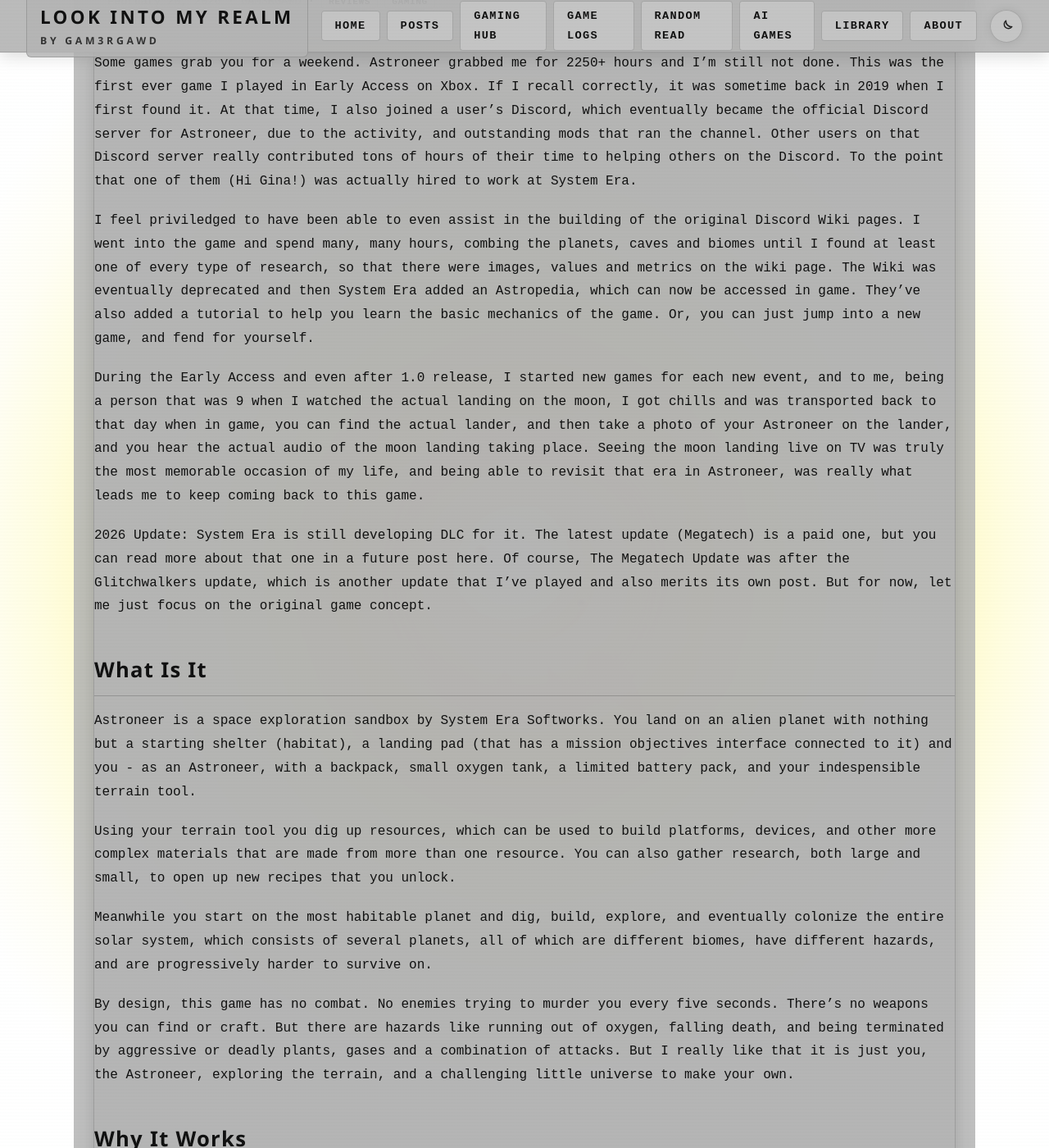
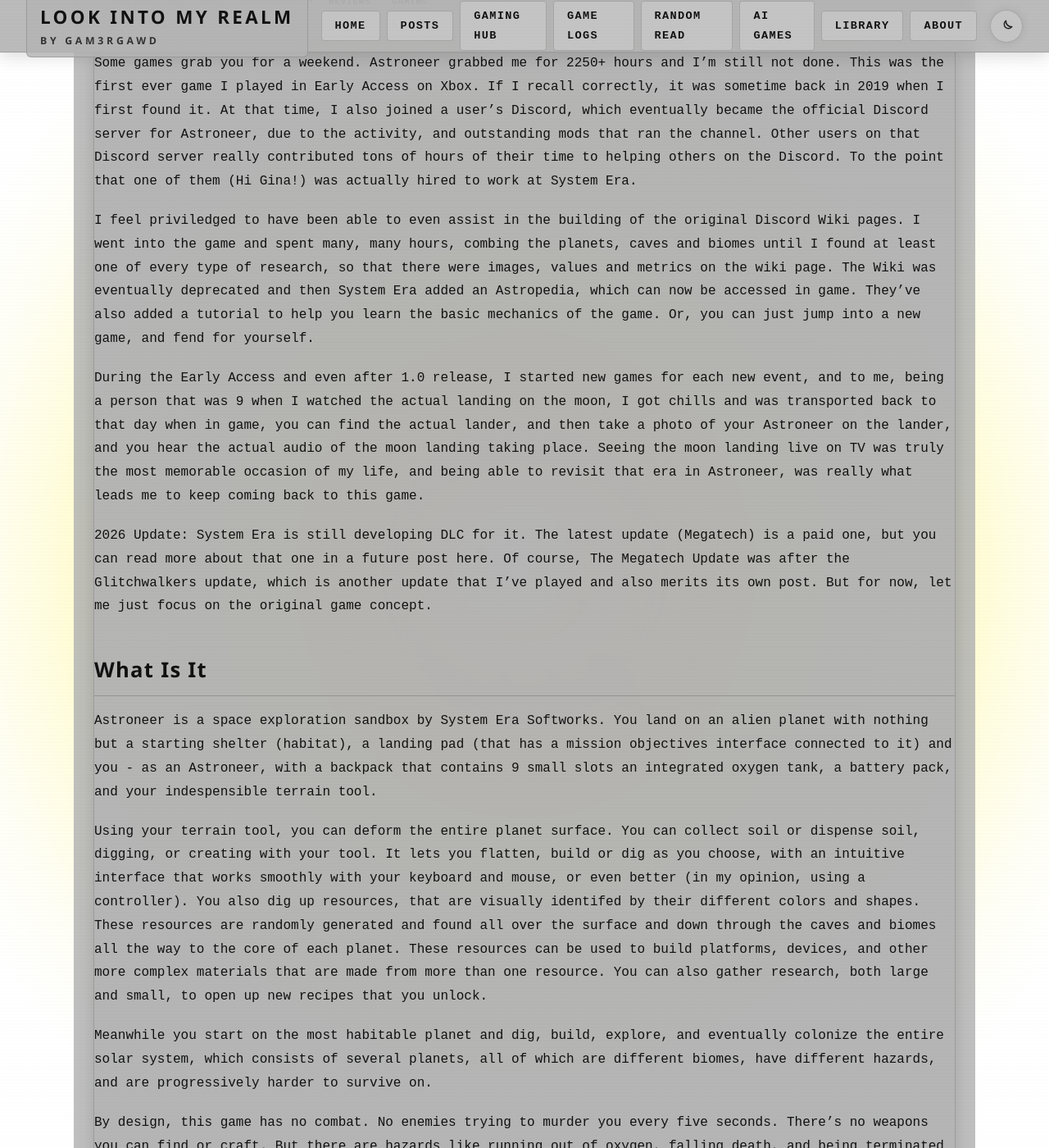
Before and after one commit to vitalnexus/blog, a Jekyll site: the page built from _posts/2026-02-20-astroneer-review.md, in a window 1280 px wide and 1400 px high, scrolled down 267 px. Shown: the whole window at 82% size. Built offline with Jekyll 4.4.1, drawn with Linux system fonts in a browser that asks for light colours.

Commit message:
fix: correct grammar and enhance descriptions in Astroneer review for clarity

```diff
--- a/_posts/2026-02-20-astroneer-review.md
+++ b/_posts/2026-02-20-astroneer-review.md
@@ -9,7 +9,7 @@ author: GAM3RGAWD
 
 Some games grab you for a weekend. Astroneer grabbed me for 2250+ hours and I'm still not done. This was the first ever game I played in Early Access on Xbox. If I recall correctly, it was sometime back in 2019 when I first found it. At that time, I also joined a user's Discord, which eventually became the official Discord server for Astroneer, due to the activity, and outstanding mods that ran the channel. Other users on that Discord server really contributed tons of hours of their time to helping others on the Discord. To the point that one of them (Hi Gina!) was actually hired to work at System Era.
 
-I feel priviledged to have been able to even assist in the building of the original Discord Wiki pages. I went into the game and spend many, many hours, combing the planets, caves and biomes until I found at least one of every type of research, so that there were images, values and metrics on the wiki page. The Wiki was eventually deprecated and then System Era added an Astropedia, which can now be accessed in game. They've also added a tutorial to help you learn the basic mechanics of the game. Or, you can just jump into a new game, and fend for yourself.
+I feel priviledged to have been able to even assist in the building of the original Discord Wiki pages. I went into the game and spent many, many hours, combing the planets, caves and biomes until I found at least one of every type of research, so that there were images, values and metrics on the wiki page. The Wiki was eventually deprecated and then System Era added an Astropedia, which can now be accessed in game. They've also added a tutorial to help you learn the basic mechanics of the game. Or, you can just jump into a new game, and fend for yourself.
 
 During the Early Access and even after 1.0 release, I started new games for each new event, and to me, being a person that was 9 when I watched the actual landing on the moon, I got chills and was transported back to that day when in game, you can find the actual lander, and then take a photo of your Astroneer on the lander, and you hear the actual audio of the moon landing taking place. Seeing the moon landing live on TV was truly the most memorable occasion of my life, and being able to revisit that era in Astroneer, was really what leads me to keep coming back to this game.
 
@@ -19,9 +19,9 @@ During the Early Access and even after 1.0 release, I started new games for each
 
 ## What Is It
 
-Astroneer is a space exploration sandbox by System Era Softworks. You land on an alien planet with nothing but a starting shelter (habitat), a landing pad (that has a mission objectives interface connected to it) and you - as an Astroneer, with a backpack, small oxygen tank, a limited battery pack, and your indespensible terrain tool.
+Astroneer is a space exploration sandbox by System Era Softworks. You land on an alien planet with nothing but a starting shelter (habitat), a landing pad (that has a mission objectives interface connected to it) and you - as an Astroneer, with a backpack that contains 9 small slots an integrated oxygen tank, a battery pack, and your indespensible terrain tool.
 
-Using your terrain tool you dig up resources, which can be used to build platforms, devices, and other more complex materials that are made from more than one resource. You can also gather research, both large and small, to open up new recipes that you unlock.
+Using your terrain tool, you can deform the entire planet surface. You can collect soil or dispense soil, digging, or creating with your tool. It lets you flatten, build or dig as you choose, with an intuitive interface that works smoothly with your keyboard and mouse, or even better (in my opinion, using a controller). You also dig up resources, that are visually identifed by their different colors and shapes. These resources are randomly generated and found all over the surface and down through the caves and biomes all the way to the core of each planet. These resources can be used to build platforms, devices, and other more complex materials that are made from more than one resource. You can also gather research, both large and small, to open up new recipes that you unlock.
 
 Meanwhile you start on the most habitable planet and dig, build, explore, and eventually colonize the entire solar system, which consists of several planets, all of which are different biomes, have different hazards, and are progressively harder to survive on.
 
```
